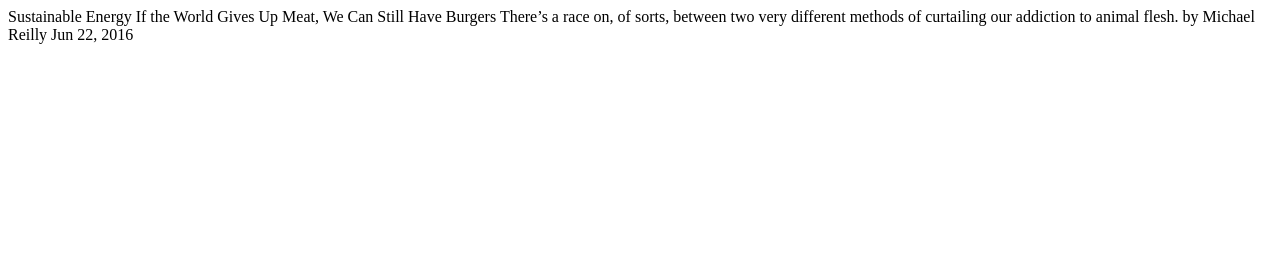
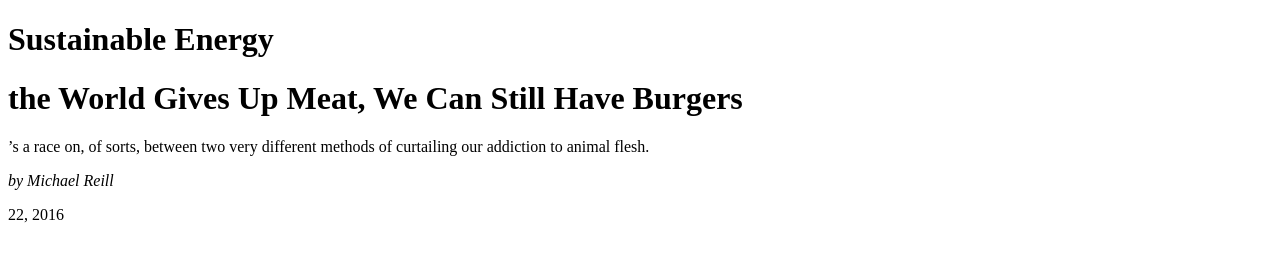
Before and after one commit to tobeym/Sampleclassrepo, a plain HTML site: page Lesson 02/02_hamburger/starter_code/index.html in a window 1280 px wide. Drawn offline with Linux system fonts and the light colour scheme.

Commit message:
Added changes Lesson 02

```diff
--- a/Lesson 02/02_hamburger/starter_code/index.html
+++ b/Lesson 02/02_hamburger/starter_code/index.html
@@ -5,15 +5,22 @@
     <title>If the World Gives Up Meat, We Can Still Have Burgers</title>
   </head>
   <body>
-    Sustainable Energy
 
-    <!-- H1 will often match head title, not a hard rule but a good one to follow  -->
-    If the World Gives Up Meat, We Can Still Have Burgers
-    There’s a race on, of sorts, between two very different methods of curtailing our addiction to animal flesh.
+    <header>
+    <h1>Sustainable Energy</h1>
+    </header>
 
+    <main>
 
-        by Michael Reilly
-        Jun 22, 2016
+      <!-- H1 will often match head title, not a hard rule but a good one to follow  -->
+    <h1> the World Gives Up Meat, We Can Still Have Burgers</h1>
+    <p>’s a race on, of sorts, between two very different methods of curtailing our addiction to animal flesh.</p>
+
+<footer>
+        <cite>by Michael Reill</cite>
+        <p>22, 2016</p>
+</footer>
+     </main>
 
 
 
```
Also changed, not shown: Lesson 02/01_bovine/starter_code/index.html (+1 -1 lines).
